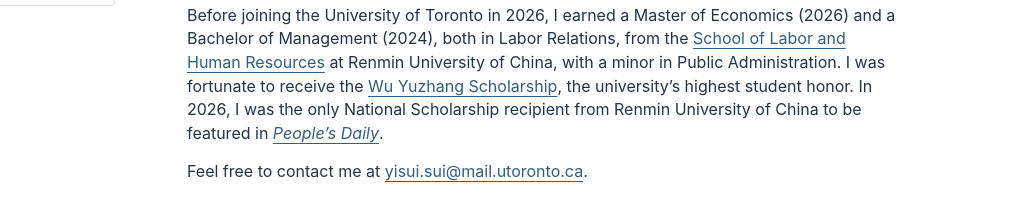
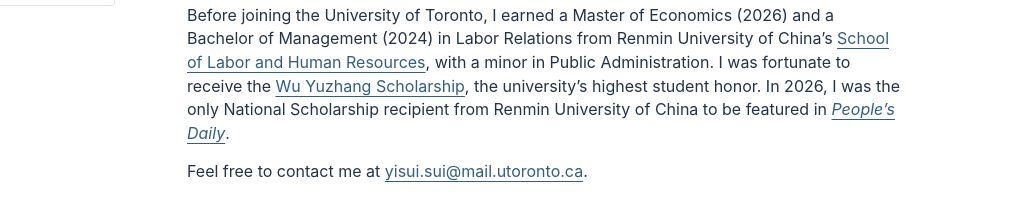
Before and after one commit to yi-sui/yi-sui.github.io, a plain HTML site: page index.html in a window 1280 px wide. Shown: the part 508-715 px from the top of the page, 265-1280 px from the left. Drawn offline with Linux system fonts and the light colour scheme.

Commit message:
Revise education paragraph in homepage biography

```diff
--- a/index.html
+++ b/index.html
@@ -71,7 +71,7 @@
 <p>My research focuses on transnational labor governance and comparative industrial relations. I study how international labor rules and institutions interact with governments and firms in the global economy. I explore these issues through studies of port state control inspections under the ILO’s Maritime Labour Convention, transnational collective bargaining, and labor provisions in trade agreements. I also examine how global supply chains shape working conditions in shipping.</p>
 <p>My work has been published in <em>ILR Review</em>, <em>Journal of Industrial Relations</em>, and several edited volumes. My research was named a finalist for the 2026 AOM UofSC-Douglas Nigh Best Paper Award and received the 2026 Best Paper (First Prize) from the Industrial Relations Committee of the China Association for Labor Studies.</p>
 <p>My research has been supported by a <a href="https://www.ilo.org/rdw2025" target="_blank" rel="noopener noreferrer">Regulating for Decent Work Conference Fellowship</a> from the International Labour Organization and a <a href="https://www.crimt.net/en/octrois/" target="_blank" rel="noopener noreferrer">Fieldwork Research Grant</a> from the CRIMT Partnership Project.</p>
-<p>Before joining the University of Toronto in 2026, I earned a Master of Economics (2026) and a Bachelor of Management (2024), both in Labor Relations, from the <a href="http://slhr.ruc.edu.cn/En/" target="_blank" rel="noopener noreferrer">School of Labor and Human Resources</a> at Renmin University of China, with a minor in Public Administration. I was fortunate to receive the <a href="https://news.ruc.edu.cn/2082867189195669505.html" target="_blank" rel="noopener noreferrer">Wu Yuzhang Scholarship</a>, the university’s highest student honor. In 2026, I was the only National Scholarship recipient from Renmin University of China to be featured in <a href="https://paper.people.com.cn/rmrb/pc/content/202605/05/content_30154883.html" target="_blank" rel="noopener noreferrer"><em>People’s Daily</em></a>.</p>
+<p>Before joining the University of Toronto, I earned a Master of Economics (2026) and a Bachelor of Management (2024) in Labor Relations from Renmin University of China’s <a href="http://slhr.ruc.edu.cn/En/" target="_blank" rel="noopener noreferrer">School of Labor and Human Resources</a>, with a minor in Public Administration. I was fortunate to receive the <a href="https://news.ruc.edu.cn/2082867189195669505.html" target="_blank" rel="noopener noreferrer">Wu Yuzhang Scholarship</a>, the university’s highest student honor. In 2026, I was the only National Scholarship recipient from Renmin University of China to be featured in <a href="https://paper.people.com.cn/rmrb/pc/content/202605/05/content_30154883.html" target="_blank" rel="noopener noreferrer"><em>People’s Daily</em></a>.</p>
 <p>Feel free to contact me at <a href="mailto:yisui.sui@mail.utoronto.ca">yisui.sui@mail.utoronto.ca</a>.</p>
 </div>
 <section id="working-papers" class="page-section publications">
```
